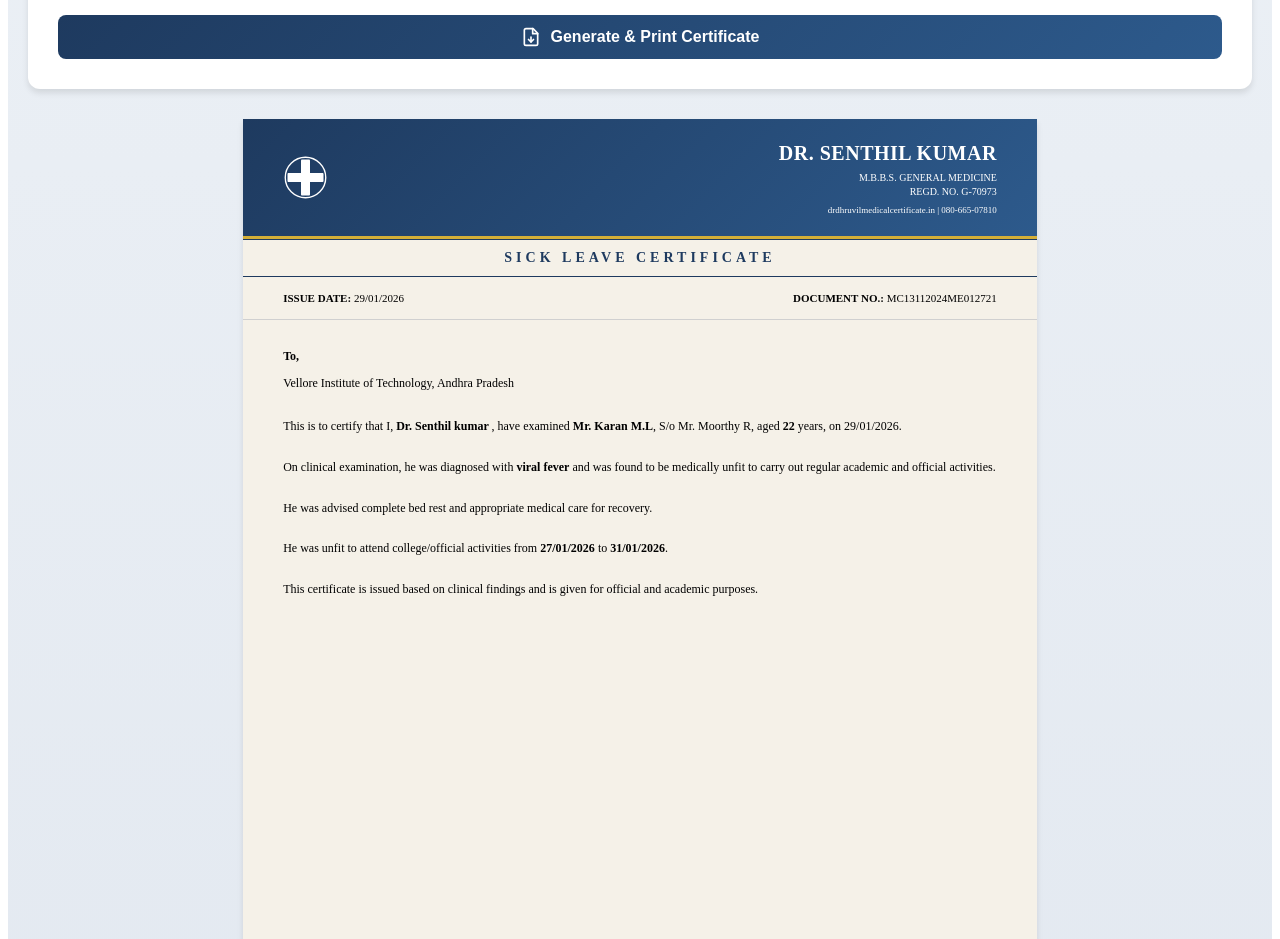
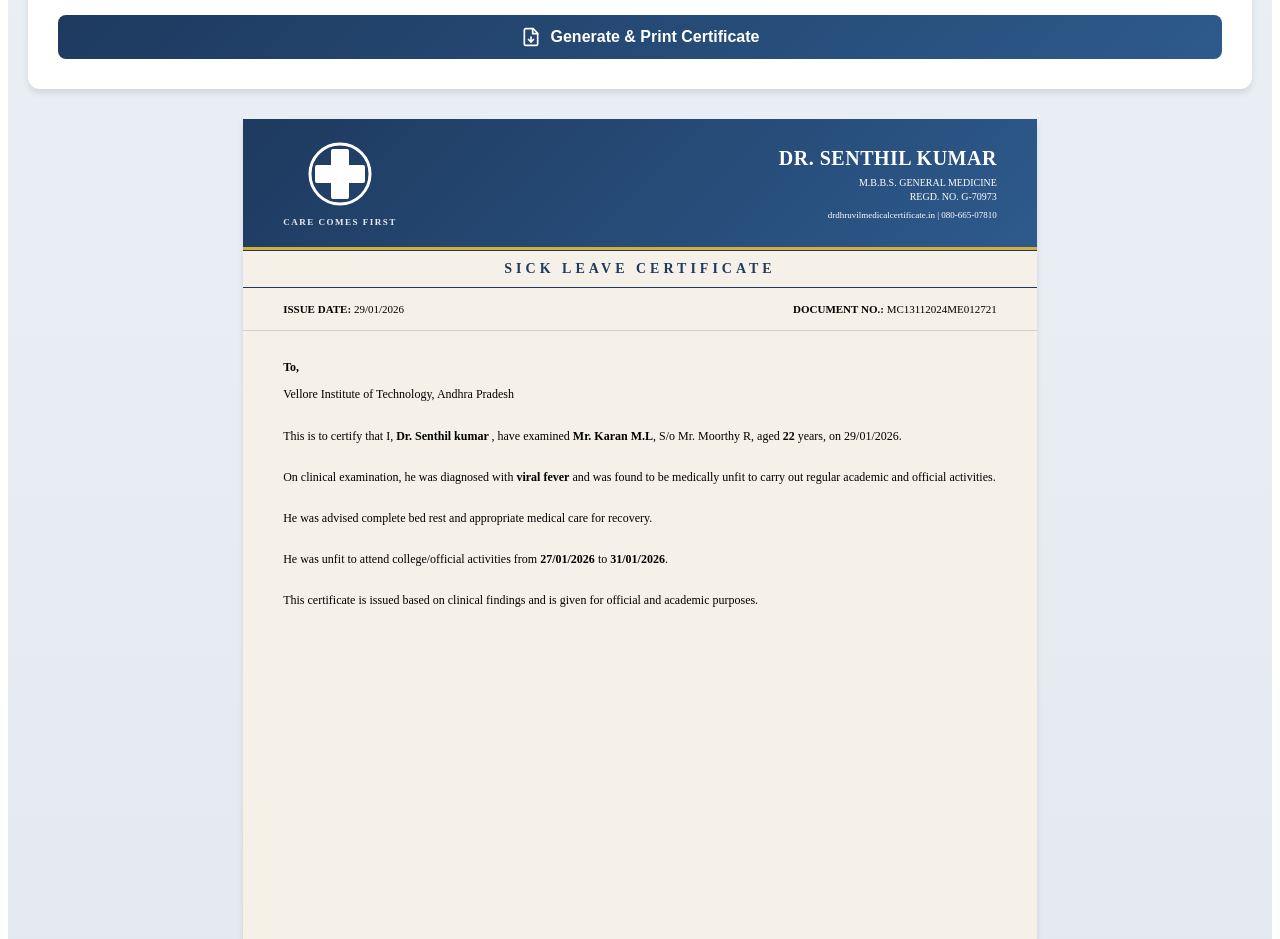
Before and after one commit to karan4533/medical-certificate, a React (Vite) app: page / in a window 1280 px wide. Shown: the part 940-1879 px from the top of the page. Built offline with nearby package versions, Linux system fonts and the light colour scheme.

Commit message:
fix: server-side deletion of invalid session cookies (httpOnly)

```diff
--- a/src/medical.jsx
+++ b/src/medical.jsx
@@ -119,14 +119,12 @@ export default function SickLeaveCertificateGenerator() {
     setTimeout(() => printWindow.print(), 250);
   };
 
-  // Simple Medical Cross Logo
+  // Simple Medical Plus Logo
   const MedicalLogo = () => (
-    <svg width="45" height="45" viewBox="0 0 100 100" fill="white" xmlns="http://www.w3.org/2000/svg">
-      {/* Medical Cross */}
-      <rect x="40" y="10" width="20" height="80" rx="2" fill="white"/>
-      <rect x="10" y="40" width="80" height="20" rx="2" fill="white"/>
-      {/* Optional circle background */}
-      <circle cx="50" cy="50" r="45" fill="none" stroke="white" strokeWidth="3"/>
+    <svg width="70" height="70" viewBox="0 0 70 70" fill="none" xmlns="http://www.w3.org/2000/svg">
+      <circle cx="35" cy="35" r="30" stroke="white" strokeWidth="3" fill="none"/>
+      <rect x="26" y="10" width="18" height="50" fill="white" rx="2"/>
+      <rect x="10" y="26" width="50" height="18" fill="white" rx="2"/>
     </svg>
   );
 
@@ -268,8 +266,11 @@ export default function SickLeaveCertificateGenerator() {
             justifyContent: 'space-between', alignItems: 'center',
             borderBottom: '3px solid #d4af37'
           }}>
-            <div style={{ display: 'flex', alignItems: 'center', gap: '15px' }}>
+            <div style={{ display: 'flex', flexDirection: 'column', alignItems: 'center', gap: '8px' }}>
               <MedicalLogo />
+              <div style={{ fontSize: '9px', fontWeight: 'bold', letterSpacing: '1.5px', textAlign: 'center', opacity: 0.9 }}>
+                {formData.headerTagline}
+              </div>
             </div>
 
             <div style={{ textAlign: 'right', lineHeight: '1.4' }}>
```
Also changed, not shown: src/caduceus-logo.png (added).
